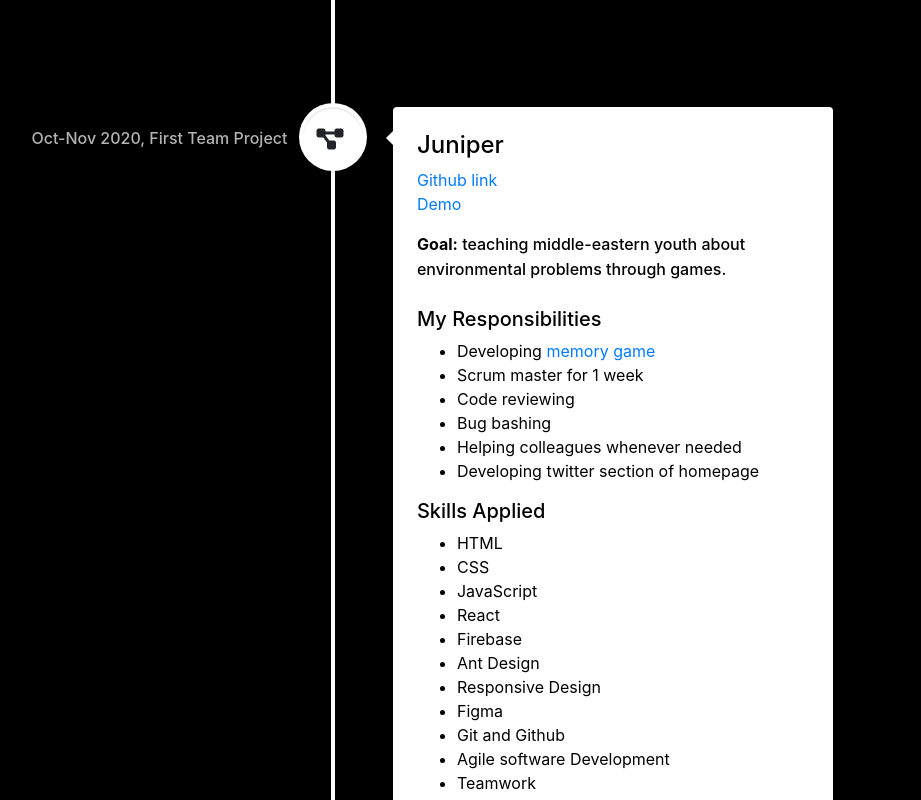
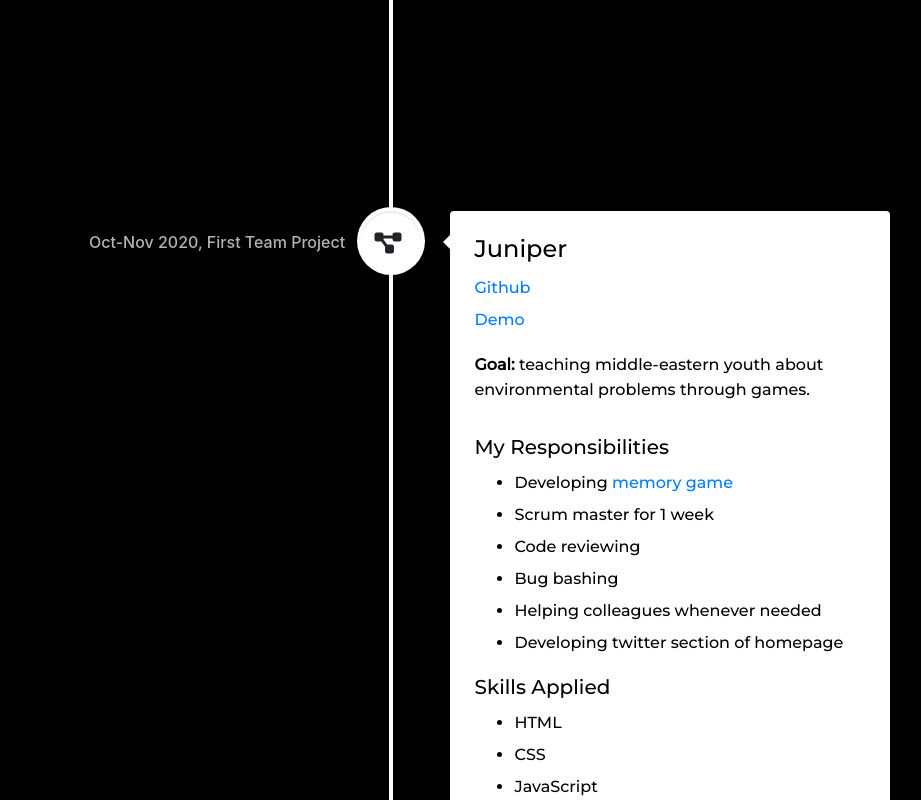
Before and after one commit to tmansuroglu/portfolio, a React (Create React App) app: page / in a window 1280 px wide. Shown: the part 1460-2260 px from the top of the page, without its empty margins (307-1228 px from the left). Built offline with nearby package versions, Linux system fonts and the light colour scheme.

Commit message:
projects font improved

```diff
--- a/src/components/Navbar/index.css
+++ b/src/components/Navbar/index.css
@@ -49,6 +49,6 @@
     }
 }
 
-.navbar-toggler {
+#root .navbar-toggler {
     background: white;
 }
--- a/src/components/Projects/index.jsx
+++ b/src/components/Projects/index.jsx
@@ -4,10 +4,11 @@ import {
     VerticalTimeline,
     VerticalTimelineElement,
 } from 'react-vertical-timeline-component';
+import { Container } from 'react-bootstrap';
 
 const Projects = () => {
     return (
-        <div className='container'>
+        <Container>
             <h1 className='homeTitle' id='projects'>
                 Projects
             </h1>
@@ -27,14 +28,14 @@ const Projects = () => {
                     }}
                     icon={<i class='fas fa-project-diagram projectIcon'></i>}
                 >
-                    <div className='projectContent'>
+                    <div className='homeText projectContent'>
                         <h4>Portfolio</h4>
                         <a
                             href='https://github.com/tmansuroglu/portfolio'
                             target='_blank'
                             rel='noreferrer'
                         >
-                            Github link
+                            Github
                         </a>
                         <br />
                         <p>
@@ -76,14 +77,14 @@ const Projects = () => {
                     }}
                     icon={<i class='fas fa-project-diagram projectIcon'></i>}
                 >
-                    <div className='projectContent'>
+                    <div className='homeText projectContent'>
                         <h4>Juniper</h4>
                         <a
                             href='https://github.com/ReCoded-Org/capstone-istanbul-juniper'
                             target='_blank'
                             rel='noreferrer'
                         >
-                            Github link
+                            Github
                         </a>
                         <br />
                         <a
@@ -150,14 +151,14 @@ const Projects = () => {
                     }}
                     icon={<i class='fas fa-project-diagram projectIcon'></i>}
                 >
-                    <div className='projectContent'>
+                    <div className='homeText projectContent'>
                         <h4>FoodCheck</h4>
                         <a
                             href='https://github.com/tmansuroglu/MohammadJundi-Tarkan-Project'
                             target='_blank'
                             rel='noreferrer'
                         >
-                            Github link
+                            Github
                         </a>
                         <br />
                         <a
@@ -185,7 +186,6 @@ const Projects = () => {
                             <li>Contact page</li>
                             <li>Login page</li>
                             <li>Register page</li>
-                            <li>Everything...</li>
                         </ul>
                         <h5>Skills Applied</h5>
                         <ul>
@@ -219,7 +219,7 @@ const Projects = () => {
                     }}
                     icon={<i class='fas fa-project-diagram projectIcon'></i>}
                 >
-                    <div className='projectContent'>
+                    <div className='homeText projectContent'>
                         <h4>TMDB</h4>
                         <a
                             href='https://github.com/tmansuroglu/TMDB-Project'
@@ -249,7 +249,6 @@ const Projects = () => {
                             <li>Main Page</li>
                             <li>Navbar Dropdowns</li>
                             <li>Visual Design</li>
-                            <li>Everything...</li>
                         </ul>
                         <h5>Skills Applied</h5>
                         <ul>
@@ -277,7 +276,7 @@ const Projects = () => {
                     }}
                     icon={<i class='fas fa-project-diagram projectIcon'></i>}
                 >
-                    <div className='projectContent'>
+                    <div className='homeText projectContent'>
                         <h4>Madlibz</h4>
                         <a
                             href='https://github.com/tmansuroglu/Madlibzz'
@@ -334,7 +333,7 @@ const Projects = () => {
                     icon={<i class='fas fa-play startIcon'></i>}
                 ></VerticalTimelineElement>
             </VerticalTimeline>
-        </div>
+        </Container>
     );
 };
 
--- a/src/containers/Home/index.css
+++ b/src/containers/Home/index.css
@@ -12,7 +12,12 @@
     margin-top: clamp(5%, 8%, 10%);
 }
 
-.container {
-    margin-left: max(12%, 50px);
-    max-width: 80%;
+#root .container {
+    max-width: 89%;
+    margin-left: max(10%, 40px);
+    margin-right: max(10%, 40px);
 }
+
+#root .vertical-timeline-element-content p {
+    font-size: 1rem;
+}
```
Also changed, not shown: 1 other file (tests, documents, lock files or other folders).
